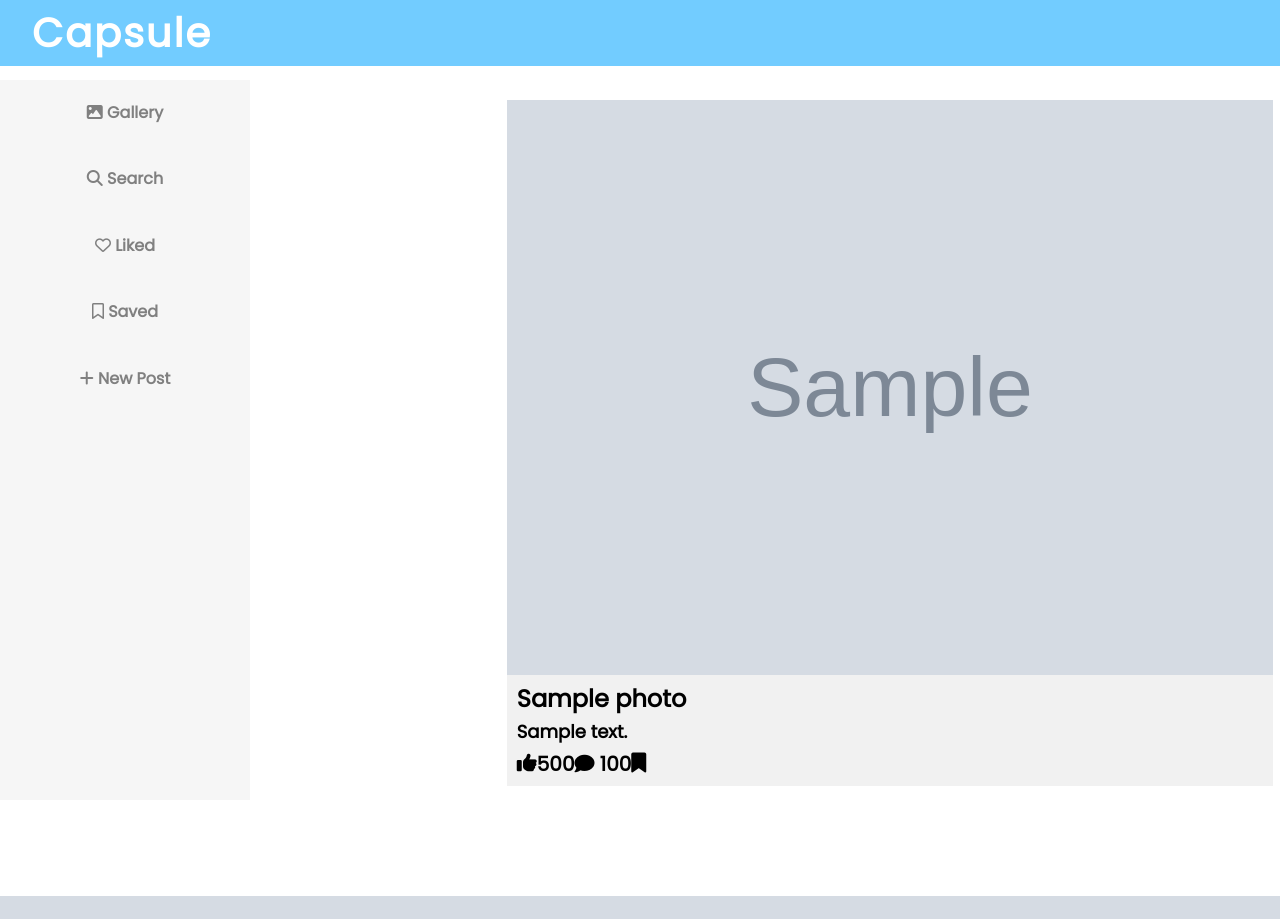
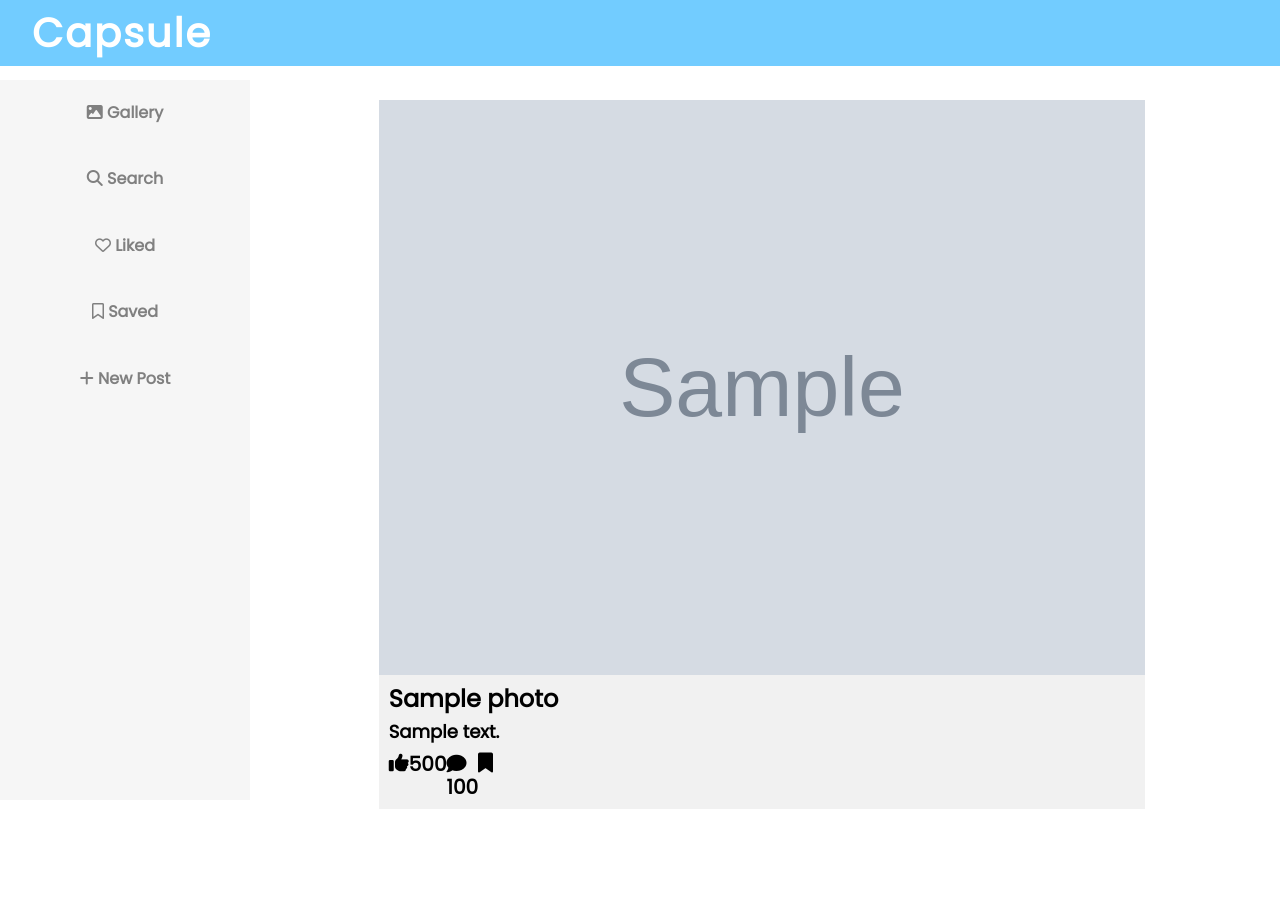
Before and after one commit to youfuyan/Capsule, a Flask app: template templates/gallery.html in a window 1280 px wide; the page is wider, and only the part inside the window is pictured. Before the commit the page ends 896 px from the top of that part, so only its background shows below. Run offline with Flask 2, Linux system fonts and the light colour scheme; the template is opened without the code that fills it: most values are stand-ins (such as "Sample title", 1, 10 or a date in 2020); grey boxes marked "Sample" are stand-in pictures; some libraries are stand-ins or nearby versions.

Commit message:
gallery edit

```diff
--- a/static/css/responsiveSideBar.css
+++ b/static/css/responsiveSideBar.css
@@ -203,8 +203,8 @@
 
 /* for the right side body  */
 #main {
+  width: 80%;
   margin-top: 5em;
-  width: 100%;
   position:absolute;
   right: 0;
   left: 250px;
@@ -272,9 +272,9 @@
       left: 250px;
   }
 
-  #main {
+  /* #main {
     width: 100%;
-  }
+  } */
 }
 
 @media (max-width: 48em) {
--- a/static/js/gallery.js
+++ b/static/js/gallery.js
@@ -1,7 +1,18 @@
-// const commentBtn = document.querySelector('#comment');
 
-// const uid = commentBtn.getAttribute('uid');
+const post = document.querySelectorAll('.post');
 
-// commentBtn.addEventListener('click', function () {
+console.log(post)
 
-// })
+
+async function handleGetCommentsNum(photoId){
+  try{
+      let fetchURL = "/api/comments/get/photo/" + photoId;
+      let res = await fetch(fetchURL, {
+          method: 'GET'
+      });
+      return res.json();
+  }
+  catch(error){
+      return "Error";
+  }
+}
--- a/templates/gallery.html
+++ b/templates/gallery.html
@@ -12,17 +12,17 @@
   <!-- header and sideBar -->
 
   {% call sideBar.sideBar() %}
-	<div class="container">
+	<div id="{{session.sub}}" class="owner-id-gallery-page container">
 		{% for photo in photos %}
-			<div class="post">
+			<div id="{{photo.id}}" class="post post-{{loop.index}}">
 				<img src="{{photo.image_url}}" alt="Post">
 				<div class="post-details">
 					<h2>{{photo.title}}</h2>
 					<p>{{photo.description}}</p>
 					<div class="post-icons">
-						<span class="like-icon"> <i class="fa fa-thumbs-up"></i> 500
+						<span class="like-icon"> <i class="fa fa-thumbs-up"></i> <span>500</span>
             <!-- <i class="fa fa-comment"></i> 100  -->
-            <a href="/comments/{{photo.id}}" id="comment" uid={{photo.id}}><i class="fa fa-comment"></i> 100</a>
+            <a href="/comments/{{photo.id}}" id="comment" uid={{photo.id}}><i class="fa fa-comment"></i> <span id="comment-num">100</span></a>
             <i class="fa fa-bookmark"></i>
           </span>
 					</div>
```
